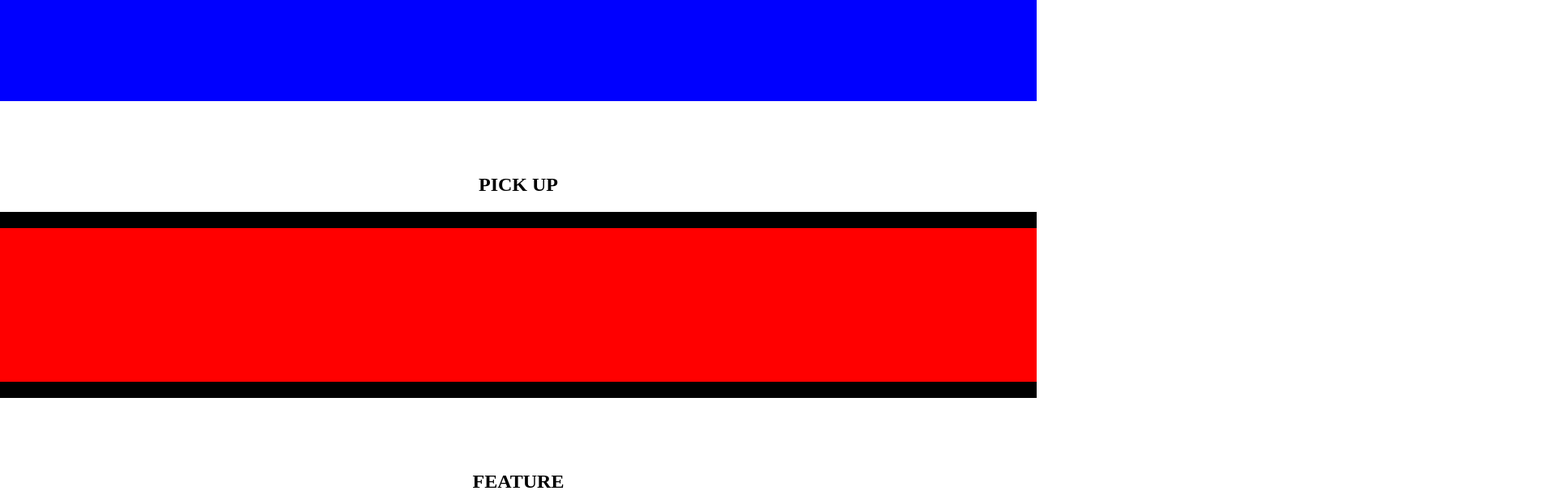
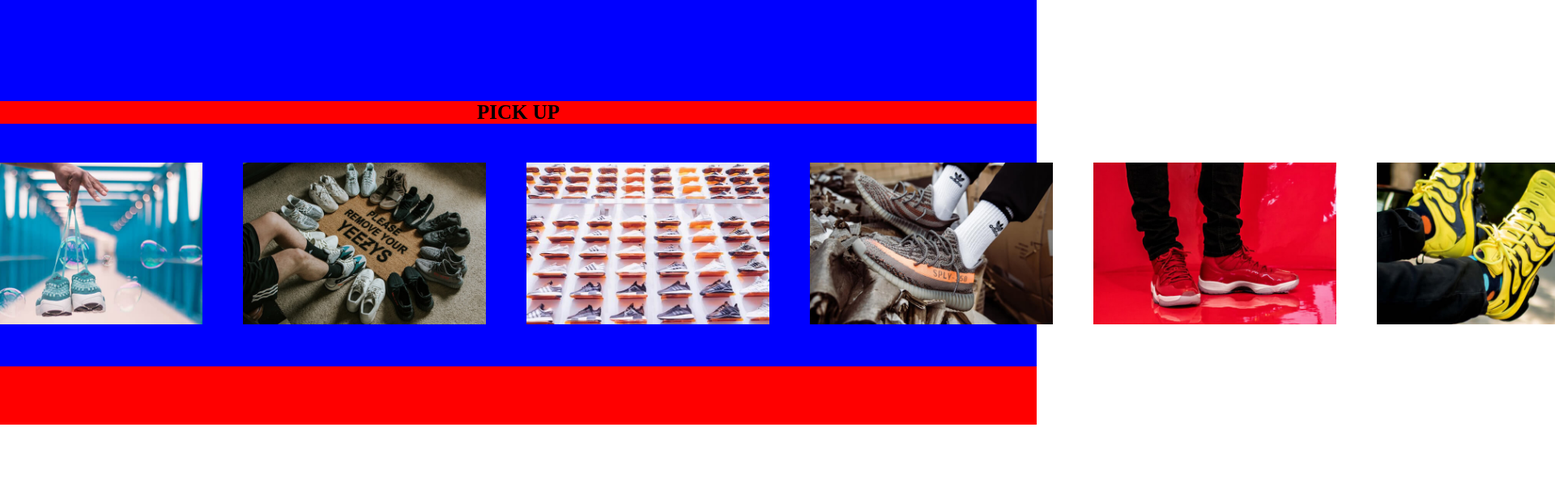
Before and after one commit to camellog/copy_coding_No_2, a plain HTML site: page index.html in a window 1280 px wide. Shown: the part 700-1312 px from the top of the page at 81% size, 1920 px wide, since content can reach past the window. Drawn offline with Linux system fonts and the light colour scheme.

Commit message:
カルーセル途中経過横並び完了

```diff
--- a/css/index.css
+++ b/css/index.css
@@ -1,5 +1,5 @@
 /* リセットcss */
-body,header,div,p,h1,h2,h3,h4,h5,small,section,article,nav,ul,nav{
+body,header,div,p,h1,h2,h3,h4,h5,small,section,article,ul,nav{
   margin: 0;
   padding: 0;
 }
@@ -11,6 +11,7 @@ li,a{
 h1,h2{
   font-family: serif;
   text-align: center;
+  font-size: 2.5rem;
 }
 html{
   font-size: 62.5%;
@@ -168,25 +169,39 @@ main{
 /*↑ ------ video-area ------ ↑*/
 
 /*↓ ------ main-2 ------ ↓*/
-.main-2{
-  margin-top: 90px;
+
+
+/*↓ ------ カルーセルスライダー詳細 ------ ↓*/
+
+#pickup{
+  background-color: red;
+  width: 100%;
+  height: 400px;
 }
-.main2-img-area{
-  margin-top: 20px;
-  height: 230px;
-  background-color: black;
-  display: flex;
+#pickup ul{
+  width: 100%;
+  height: 300px;
+  margin: 0 auto;
+  background-color: blue;
+  position: relative;
 }
-.main2-img-area p{
-  width: 500px;
-  margin: 20px auto;
-  height: auto;
-  background-color: red;
+#pickup li {
+  position: absolute;
+  top:50%;
+  left: 50%;
+  transform: translate(-50%, -50%);
+  width: 50%;
+  max-width: 300px;
 }
-.main2-img-area img{
+#pickup img {
   width: 100%;
   height: auto;
+  max-width: 300px;
 }
+
+
+/*↑ ------ main-2 ------ ↑*/
+
 /*↑ ------ main-2 ------ ↑*/
 
 /*↓ ------ main-3 ------ ↓*/
@@ -230,7 +245,6 @@ main{
 
 /*↓ ------ footer ------ ↓*/
 footer{
-
   background-color: black;
   color: white;
   margin-top: 90px;
@@ -287,3 +301,8 @@ footer small{
 
 /*↓ ------ メニューの詳細 ------ ↓*/
 /*↑ ------ ニューの詳細 ------ ↑*/
+
+
+@media screen and (max-width: 600px) {
+
+}
--- a/index.html
+++ b/index.html
@@ -34,21 +34,21 @@
     <section class="video-area">
     </section><!-- video-area -->
 
-    <section class="main-2">
-      <h1>PICK UP</h1>
-      <div class="main2-img-area">
-        <p></p>
-        <p></p>
-        <p></p>
-        <p></p>
-        <p></p>
-        <p></p>
-        <p></p>
-        <p></p>
-        <p></p>
-      </div><!-- main2-img-area -->
+    <section id="pickup">
+      <h2>PICK UP</h2>
+      <ul class="main2-img-area" id="main2-img-area">
+        <li><img src="image/pickup1.jpg" alt=""></li>
+        <li><img src="image/pickup2.jpg" alt=""></li>
+        <li><img src="image/pickup3.jpg" alt=""></li>
+        <li><img src="image/pickup4.jpg" alt=""></li>
+        <li><img src="image/pickup5.jpg" alt=""></li>
+        <li><img src="image/pickup6.jpg" alt=""></li>
+        <li><img src="image/pickup7.jpg" alt=""></li>
+        <li><img src="image/pickup8.jpg" alt=""></li>
+        <li><img src="image/pickup9.jpg" alt=""></li>
+      </ul><!-- main2-img-area -->
+    </section><!-- main-2 -->
 
-    </section><!-- main-2 -->
     <section class="main-3">
       <div class="container">
         <div class="main-3-contentarea">
--- a/js/index.js
+++ b/js/index.js
@@ -1,6 +1,11 @@
-const hamburger = document.getElementsByClassName('hamburger');
-const header    = document.getElementById('header');
+const li = document.querySelectorAll('#pickup li');
+const img = document.querySelectorAll('#pickup img');
+let leftstyle = 100;
 
-hamburger[0].addEventListener('click', function () {
-  header.classList.toggle('open');
-});
+for (i = 0; i < li.length; i++){
+  li[i].style.left = `${leftstyle}px`;
+  li[i].style.tr
+  ansform = 'translate( 0 , -50%)';
+  leftstyle += 350;
+  console.log(li[i]);
+}
```
Also changed, not shown: css/test.css (added, +10 -0 lines).
